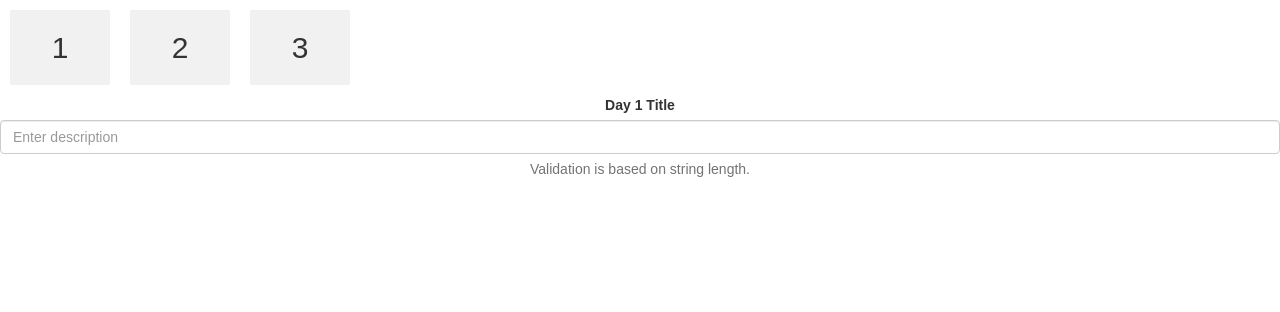
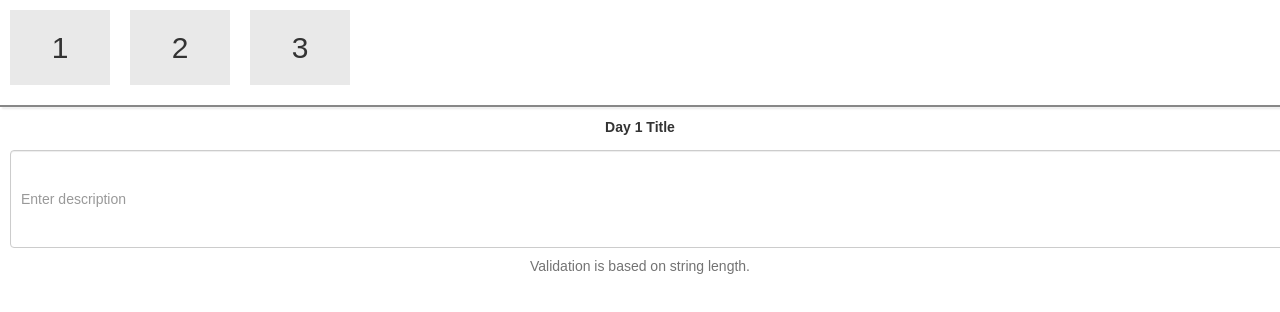
Before and after one commit to hammerMan83/AnyGuideItineraries, a React app: page / in a window 1280 px wide. Built offline with nearby package versions, Linux system fonts and the light colour scheme.

Commit message:
Added more styles.

```diff
--- a/src/index.js
+++ b/src/index.js
@@ -11,15 +11,21 @@ import "./styles.css";
 function App() {
   return (
     <div className="App itineraryCreator-container">
-      <div className="itineraryCreator-panel">
-        <div>1</div>
-        <div>2</div>
-        <div>3</div>
-      </div>
       <Form>
+        <div className="itineraryCreator-panel">
+          <div>1</div>
+          <div>2</div>
+          <div>3</div>
+        </div>
+        <hr />
         <FormGroup controlId="formBasicText">
           <ControlLabel>Day 1 Title</ControlLabel>
-          <FormControl type="text" value="" placeholder="Enter description" />
+          <FormControl
+            type="text"
+            value=""
+            placeholder="Enter description"
+            className="itinerary-description-text"
+          />
           <FormControl.Feedback />
           <HelpBlock>Validation is based on string length.</HelpBlock>
         </FormGroup>
--- a/src/styles.css
+++ b/src/styles.css
@@ -19,10 +19,30 @@
 }
 
 .itineraryCreator-panel > div {
-  background-color: #f1f1f1;
+  background-color: #e9e9e9;
   width: 100px;
   margin: 10px;
   text-align: center;
   line-height: 75px;
   font-size: 30px;
 }
+
+hr {
+  width: 100%;
+  height: 2px;
+  background: #878787;
+  box-shadow: 2px 2px 2px #e9e9e9;
+  margin: 10px 0;
+  display: block;
+  border: none;
+}
+
+.itinerary-description-text {
+  max-width: 100%;
+  min-width: 100px;
+  height: 7em;
+  padding: 10px 10px 10px 10px;
+  margin: 8px 10px 8px 10px;
+  box-sizing: border-box;
+  top: -5;
+}
```
